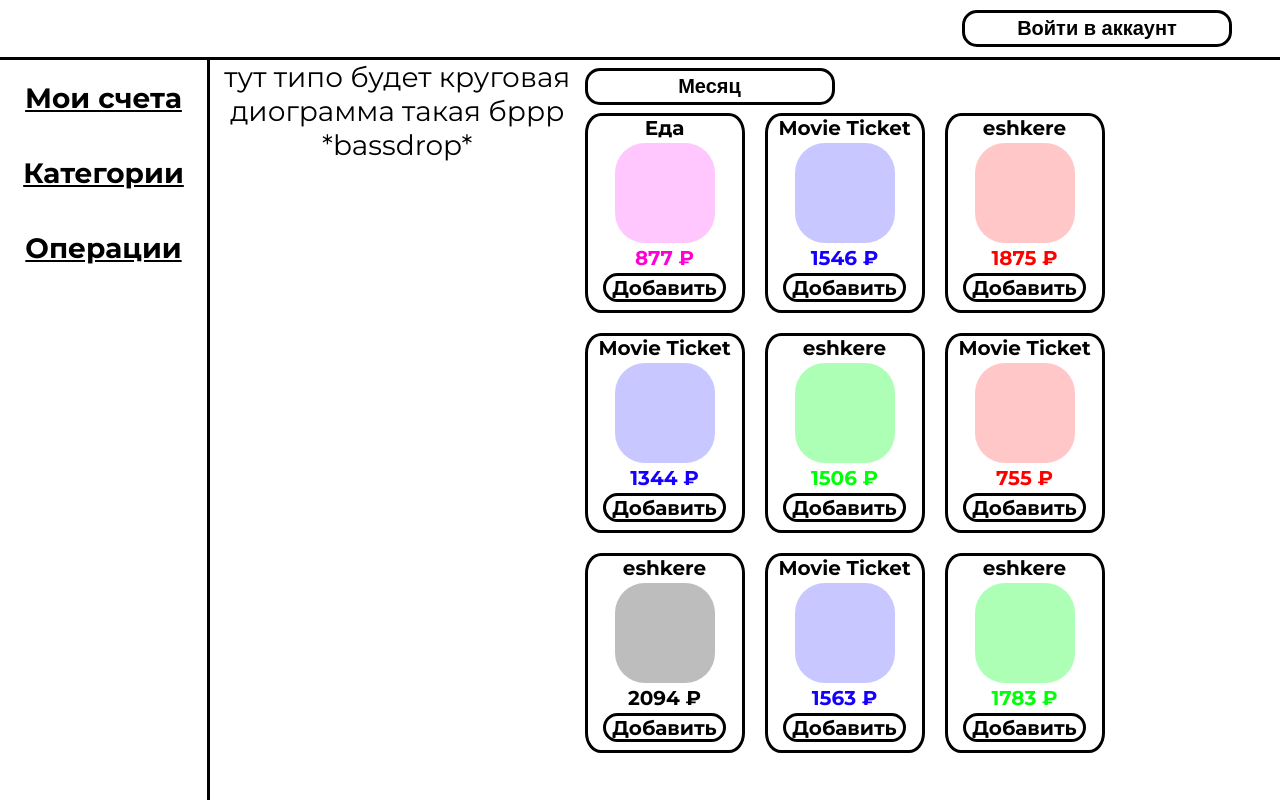
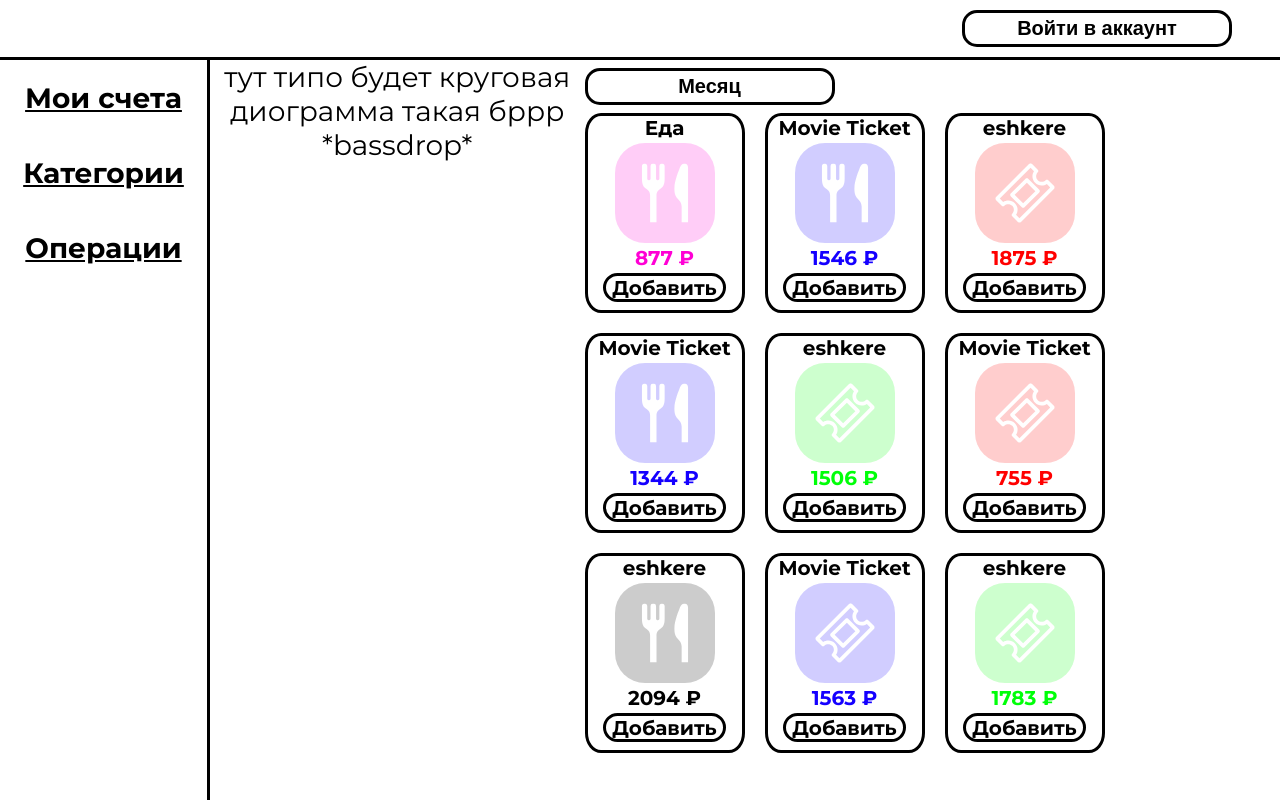
Before and after one commit to yoHoul/money-app, an Angular app: page / in a window 1280 px wide. Built offline with nearby package versions, Linux system fonts and the light colour scheme.

Commit message:
refactor + dopil

```diff
--- a/src/app/pages/categories-page/categories-page.component.html
+++ b/src/app/pages/categories-page/categories-page.component.html
@@ -13,7 +13,7 @@
         <p class="card-title">{{ categories.CardName }}</p>
         <div class="card-img-container">
           <div class="img-back" [ngStyle]="{'background-color': getColor(categories.CardColor, 'background')}">
-            <img [src]="getCardImg(categories.CardLogo)" alt="">
+            <img class="card-img" [src]="getCardImg(categories.CardLogo)" alt="">
           </div>
         </div>
         <div class="card-networth">
--- a/src/app/pages/categories-page/categories-page.component.scss
+++ b/src/app/pages/categories-page/categories-page.component.scss
@@ -71,6 +71,12 @@
     border-radius: 30%;
 }
 
+.card-img {
+    width: 100%;
+    height: 100%;
+    padding: 20%;
+}
+
 .card-networth {
     font-size: 20px;
 }
--- a/src/app/pages/categories-page/categories-page.component.ts
+++ b/src/app/pages/categories-page/categories-page.component.ts
@@ -1,6 +1,6 @@
 import { Component, Input, OnDestroy, SimpleChanges } from '@angular/core';
 import { IUser, ICard, ICardStory, ICategories } from 'src/app/shared/types/i-category-card';
-import { foregroundColor,backgroundColor } from '../../../assets/styles/categoriesStyles'
+import { foregroundColor,backgroundColor,CardLogo } from '../../../assets/styles/categoriesStyles'
 
 @Component({
   selector: 'app-categories-page',
@@ -42,39 +42,20 @@ export class CategoriesPageComponent implements OnDestroy {
     return networth
   }
 
-  getCardImg(CardLogo: string) {
+  getCardImg(image: string) {
+    const imageMap = {
+      ForkAndKnife: CardLogo.ForkAndKnife,
+      Ticket: CardLogo.Ticket
+    }
+    return imageMap[image as keyof typeof CardLogo]
   }
 
-  getColor(color: string, place: string) {
-    if(place == 'foreground'){
-      switch(color){
-        case 'Pink':
-          return foregroundColor.Pink
-        case 'Blue':
-          return foregroundColor.Blue
-        case 'Green':
-          return foregroundColor.Green
-        case 'Red':
-          return foregroundColor.Red
-        case 'Black':
-          return foregroundColor.Black
-      }
-    }
-    if(place == 'background'){
-      switch(color){
-        case 'Pink':
-          return backgroundColor.Pink
-        case 'Blue':
-          return backgroundColor.Blue
-        case 'Green':
-          return backgroundColor.Green
-        case 'Red':
-          return backgroundColor.Red
-        case 'Black':
-          return backgroundColor.Black
-      }
-    }
-    return foregroundColor.Black
+  getColor(color: string, place: 'foreground' | 'background') {
+    const colorMap = {
+      foreground: foregroundColor,
+      background: backgroundColor
+    };
+    return colorMap[place][color as keyof typeof foregroundColor] ?? foregroundColor.Black;
   }
 
   ngOnDestroy(): void {}
--- a/src/assets/mocks/cards.json
+++ b/src/assets/mocks/cards.json
@@ -14,7 +14,7 @@
             },
             {
                 "CardName": "Movie Ticket",
-                "CardLogo": "Ticket",
+                "CardLogo": "ForkAndKnife",
                 "CardColor": "Blue",
                 "CardStory": [
                     { "date": "2024-01-28T14:30:00Z", "value": 436 },
@@ -34,7 +34,7 @@
             },
             {
                 "CardName": "Movie Ticket",
-                "CardLogo": "Ticket",
+                "CardLogo": "ForkAndKnife",
                 "CardColor": "Blue",
                 "CardStory": [
                     { "date": "2024-01-28T14:30:00Z", "value": 234 },
@@ -64,7 +64,7 @@
             },
             {
                 "CardName": "eshkere",
-                "CardLogo": "Ticket",
+                "CardLogo": "ForkAndKnife",
                 "CardColor": "Black",
                 "CardStory": [
                     { "date": "2024-01-28T14:30:00Z", "value": 564 },
--- a/src/assets/styles/categoriesStyles.ts
+++ b/src/assets/styles/categoriesStyles.ts
@@ -7,14 +7,14 @@ export enum foregroundColor {
 }
 
 export enum backgroundColor {
-    Pink = '#ffc7fd',
-    Blue = '#c8c7ff',
-    Green = '#adffb6',
-    Red = '#ffc7c7',
-    Black = '#bdbdbd'
+    Pink = '#ff00d532',
+    Blue = '#1500ff32',
+    Green = '#00ff0932',
+    Red = '#ff000032',
+    Black = '#0003'
 }
 
 export enum CardLogo {
-    ForkAndKnife = 'ForkAndKnife',
-    Ticket = 'Ticket'
+    ForkAndKnife = '../../../assets/cardImg/forkAndKnife.svg',
+    Ticket = '../../../assets/cardImg/ticket.svg'
 }
```
Also changed, not shown: src/assets/cardImg/forkAndKnife.svg (added), src/assets/cardImg/ticket.svg (added).
